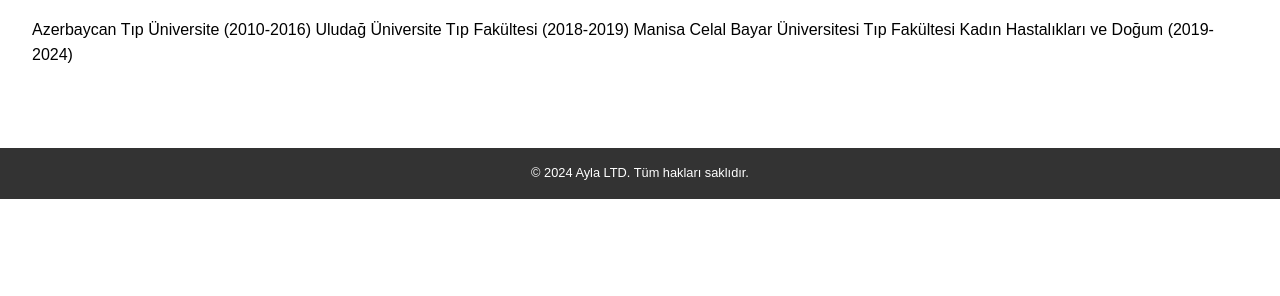
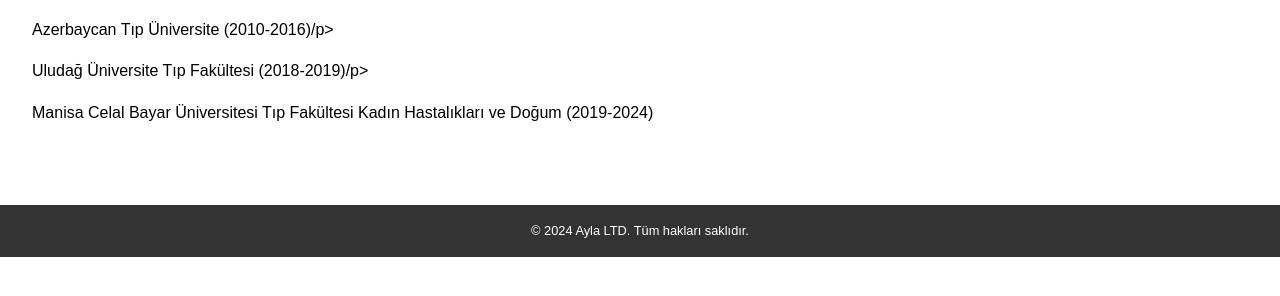
Before and after one commit to MuMSuZ/drlemannabiyeva.github.io, a plain HTML site: page about.html in a window 1280 px wide. Shown: the part 276-572 px from the top of the page. Drawn offline with Linux system fonts and the light colour scheme.

Commit message:
Update about.html

```diff
--- a/about.html
+++ b/about.html
@@ -25,9 +25,9 @@
     <main>
         <section id="about">
             <h2>Hakkında</h2>
-            <p>Azerbaycan Tıp Üniversite (2010-2016)
-            Uludağ Üniversite Tıp Fakültesi (2018-2019)
-            Manisa Celal Bayar Üniversitesi Tıp Fakültesi Kadın Hastalıkları ve Doğum (2019-2024)</p>
+            <p>Azerbaycan Tıp Üniversite (2010-2016)/p>
+            <p>Uludağ Üniversite Tıp Fakültesi (2018-2019)/p>
+            <p>Manisa Celal Bayar Üniversitesi Tıp Fakültesi Kadın Hastalıkları ve Doğum (2019-2024)</p>
         </section>
     </main>
 
```
